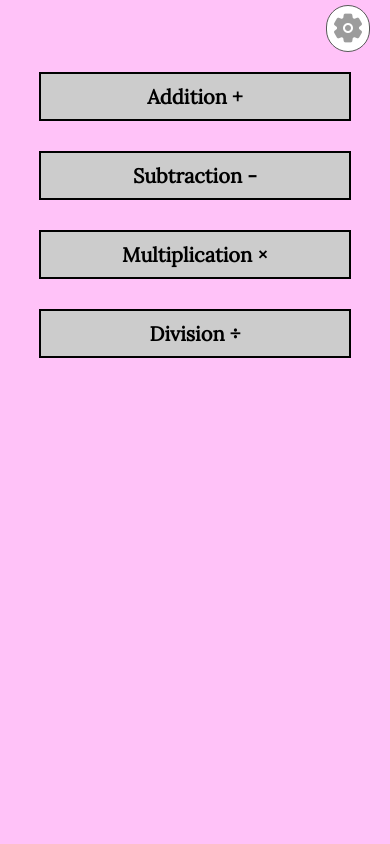
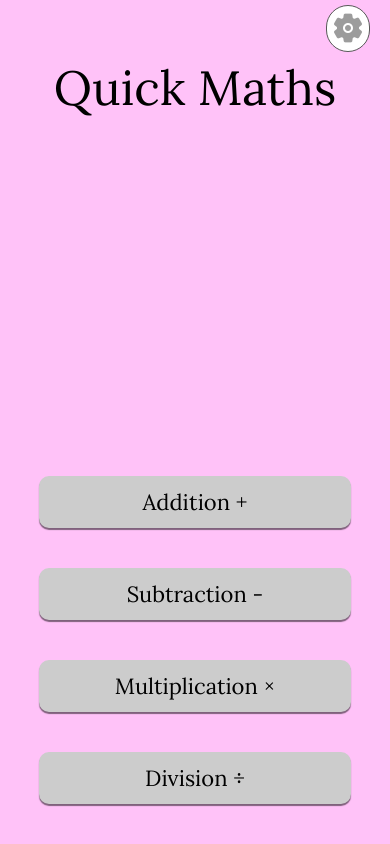
Before and after one commit to imranilyas/Quick-Math-App, a React Native app: screen /HomeScreen in a window 390 px wide. Built offline with nearby package versions, Linux system fonts and the light colour scheme.

Commit message:
styling - home screen flatlist to bottom of screen and shadow effect applied

```diff
--- a/screens/Home.js
+++ b/screens/Home.js
@@ -1,4 +1,4 @@
-import { StyleSheet, FlatList } from "react-native";
+import { StyleSheet, FlatList, Text, Image, View } from "react-native";
 import { SafeAreaView } from "react-native-safe-area-context";
 
 import { useNavigation } from "@react-navigation/native";
@@ -25,12 +25,22 @@ const Home = () => {
 	};
 
 	return (
-		<SafeAreaView>
+		<SafeAreaView style={{ flex: 1 }}>
 			<SettingsButton onPress={settingsHandler} />
 
-			{/* {//! Custom Title} */}
-			{/* <Text>Home Screen</Text> */}
+			<Text style={styles.title}>Quick Maths</Text>
+			{/* <View style={styles.iconContainer}>
+				<Image
+					source={require("../assets/math-icon.png")}
+					style={styles.icon}
+				/>
+			</View> */}
 			<FlatList
+				contentContainerStyle={{
+					flex: 1,
+					justifyContent: "flex-end",
+					marginBottom: 20,
+				}}
 				data={choiceArr}
 				renderItem={(choice) => {
 					return (
@@ -52,23 +62,40 @@ const Home = () => {
 };
 
 const styles = StyleSheet.create({
+	title: {
+		fontSize: 48,
+		textAlign: "center",
+		fontFamily: "Lora-Regular",
+	},
+	iconContainer: {
+		// backgroundColor: "transparent",
+		alignSelf: "center",
+	},
+	icon: {
+		width: 150,
+		height: 150,
+	},
 	// Flatlist styling
 	listContainer: {
-		marginVertical: 15,
+		marginVertical: 20,
 		alignSelf: "center",
 		width: "80%",
 	},
 
 	listInnerContainer: {
 		backgroundColor: "#cccccc",
+		borderRadius: 10,
+		// borderWidth: 2,
+		shadowColor: "black",
+		shadowOffset: { width: 0, height: 2 },
+		shadowRadius: 1,
+		shadowOpacity: 0.5,
 	},
 
 	listText: {
-		padding: 10,
-		fontSize: 20,
-		fontWeight: "bold",
+		padding: 12,
+		fontSize: 22,
 		textAlign: "center",
-		borderWidth: 2,
 	},
 });
 
```
Also changed, not shown: components/CustomTitle.js (deleted, +0 -15 lines).
